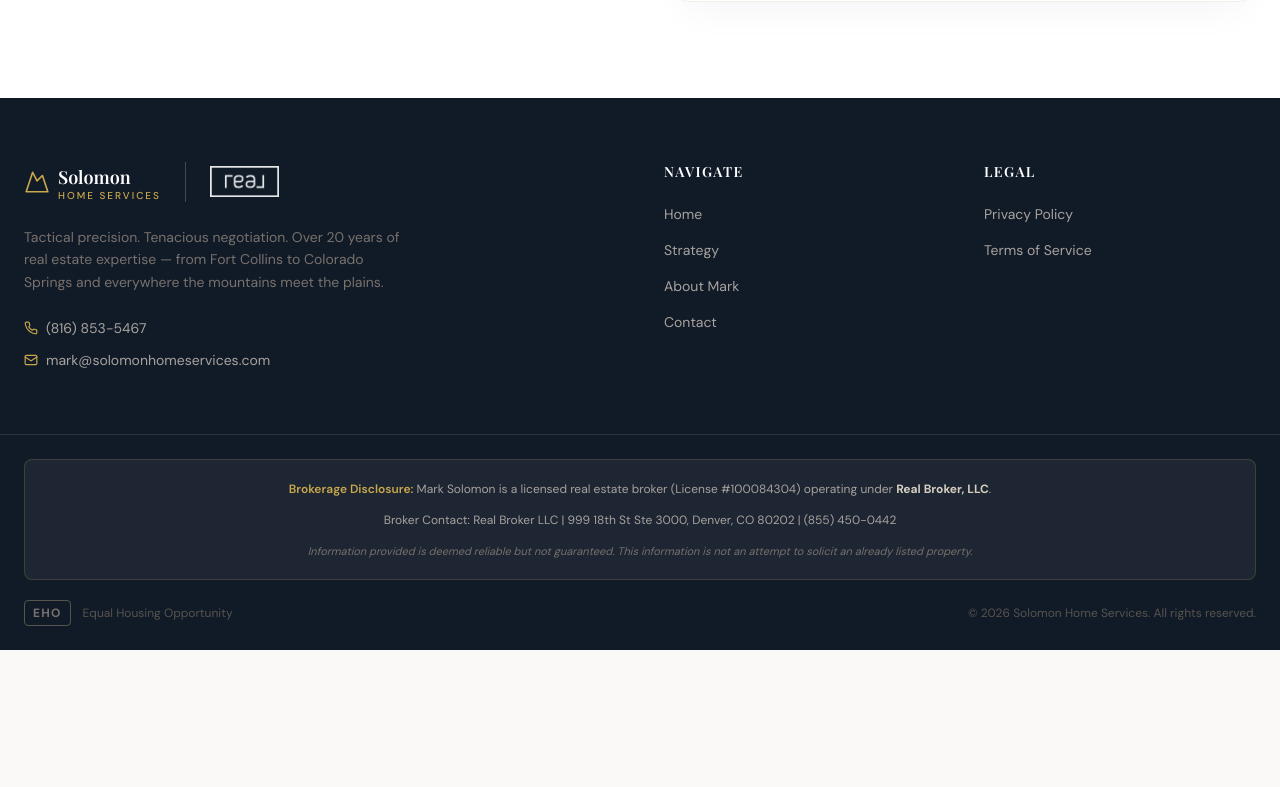
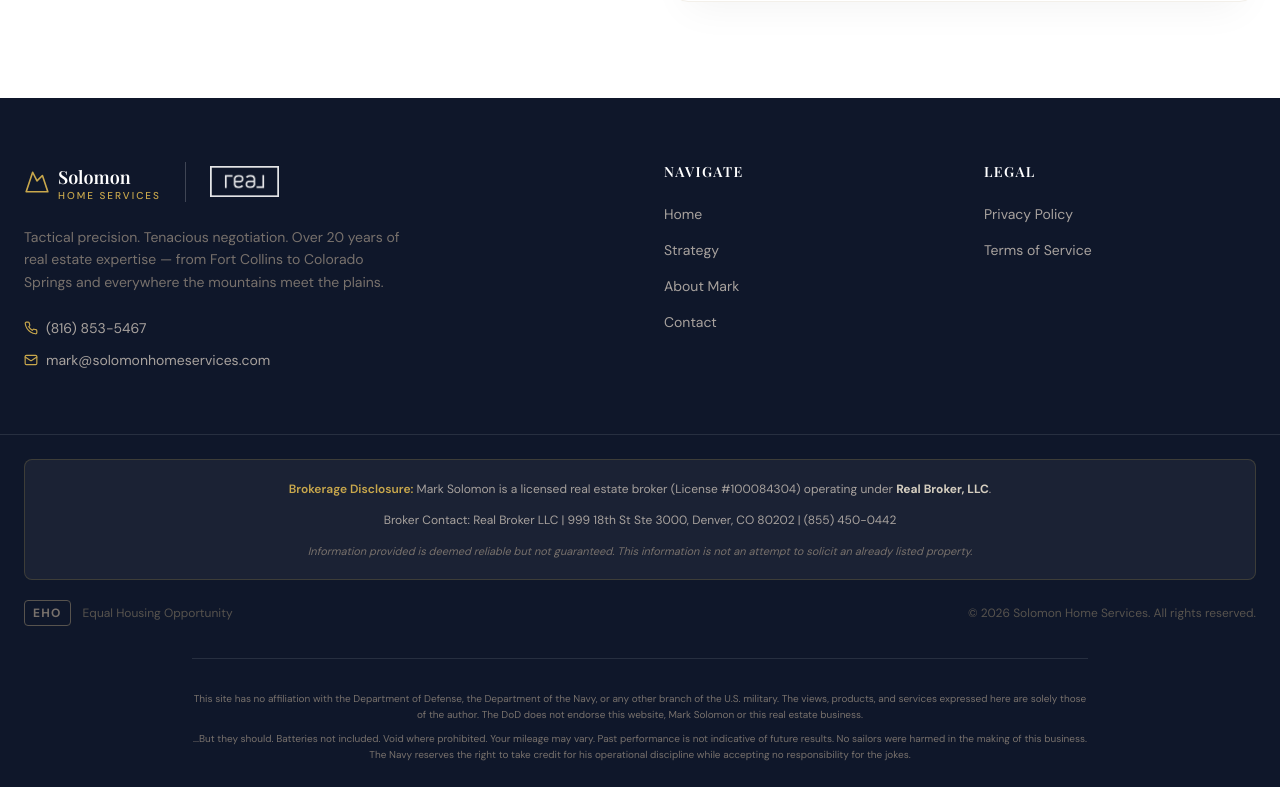
Before and after one commit to lasersolosbd/SolomonHomeServices, a Next.js app: page / in a window 1280 px wide. Shown: the part 5497-6284 px from the top of the page. Before the commit the page ends 6147 px from the top, so only its background shows below. Built offline with nearby package versions, Linux system fonts and the light colour scheme.

Commit message:
Update Footer.js

```diff
--- a/components/Footer.js
+++ b/components/Footer.js
@@ -5,7 +5,7 @@ export default function Footer() {
   const currentYear = new Date().getFullYear();
 
   return (
-    <footer className="bg-[#111b28] text-stone-400">
+    <footer className="bg-[#0f172a] text-stone-400">
       <div className="max-w-7xl mx-auto px-6 py-16 grid grid-cols-1 md:grid-cols-2 lg:grid-cols-4 gap-12">
         {/* Brand Column with Co-Branding Rules */}
         <div className="lg:col-span-2">
@@ -28,7 +28,7 @@ export default function Footer() {
             {/* Separator Line per Real Broker Rules */}
             <div className="w-px h-10 bg-white/20"></div>
 
-            {/* Real Broker Logo - Updated File Name */}
+            {/* Real Broker Logo */}
             <div className="flex items-center">
               <img
                 src="/real-broker-logo-light.png"
@@ -83,7 +83,7 @@ export default function Footer() {
         </div>
       </div>
 
-      {/* CREC Compliance Bar */}
+      {/* CREC Compliance Bar & Disclaimer */}
       <div className="border-t border-white/10">
         <div className="max-w-7xl mx-auto px-6 py-6">
           <div className="bg-white/5 border border-[#c9a84c]/20 rounded-lg px-5 py-5 mb-5 space-y-3">
@@ -100,7 +100,7 @@ export default function Footer() {
             </p>
           </div>
 
-          <div className="flex flex-col md:flex-row items-center justify-between gap-4 text-xs text-stone-600">
+          <div className="flex flex-col md:flex-row items-center justify-between gap-4 text-xs text-stone-600 mb-8">
             <div className="flex items-center gap-3">
               <span className="border border-stone-600 px-2 py-1 rounded text-stone-500 text-xs font-bold tracking-widest">EHO</span>
               <span>Equal Housing Opportunity</span>
@@ -109,6 +109,17 @@ export default function Footer() {
               © {currentYear} Solomon Home Services. All rights reserved.
             </p>
           </div>
+
+          {/* THE DoD DISCLAIMER */}
+          <div className="pt-8 border-t border-white/10 text-[10px] leading-[1.6] text-stone-500 text-center max-w-4xl mx-auto">
+            <p className="mb-2">
+              This site has no affiliation with the Department of Defense, the Department of the Navy, or any other branch of the U.S. military. The views, products, and services expressed here are solely those of the author. The DoD does not endorse this website, Mark Solomon or this real estate business.
+            </p>
+            <p>
+              ...But they should. Batteries not included. Void where prohibited. Your mileage may vary. Past performance is not indicative of future results. No sailors were harmed in the making of this business. The Navy reserves the right to take credit for his operational discipline while accepting no responsibility for the jokes.
+            </p>
+          </div>
+
         </div>
       </div>
     </footer>
```
